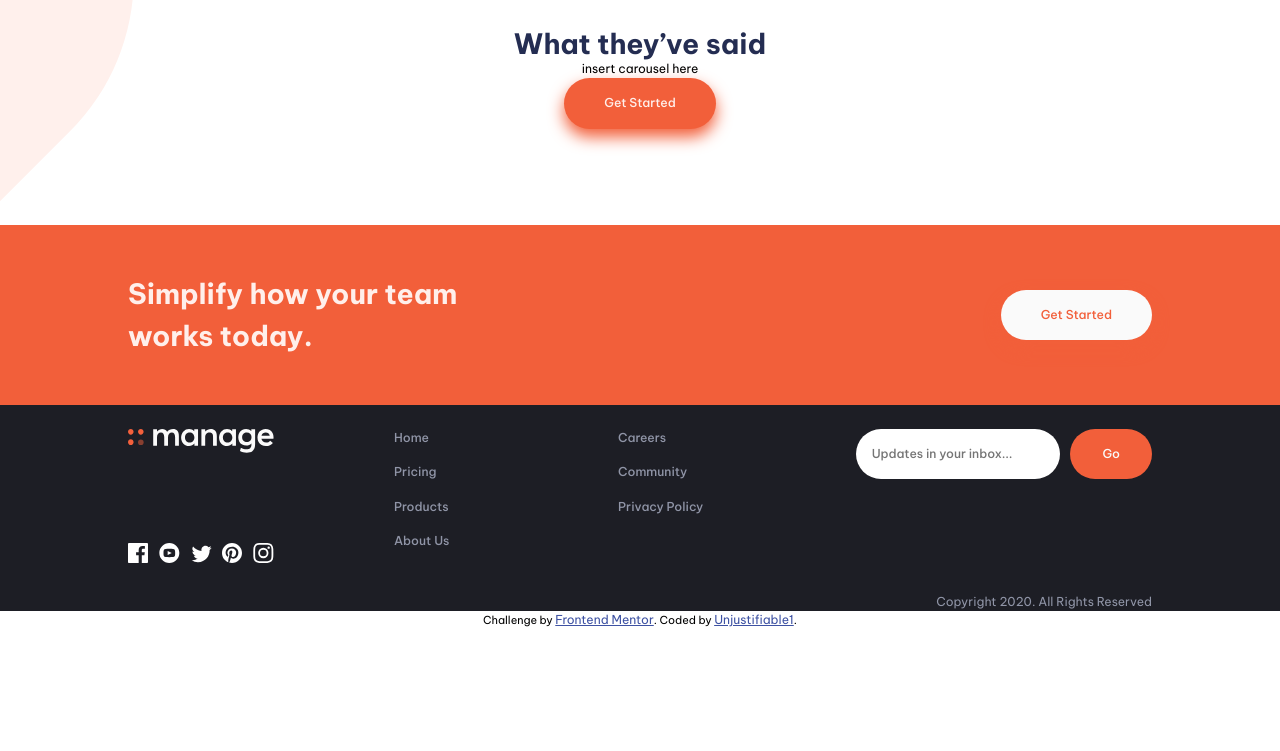
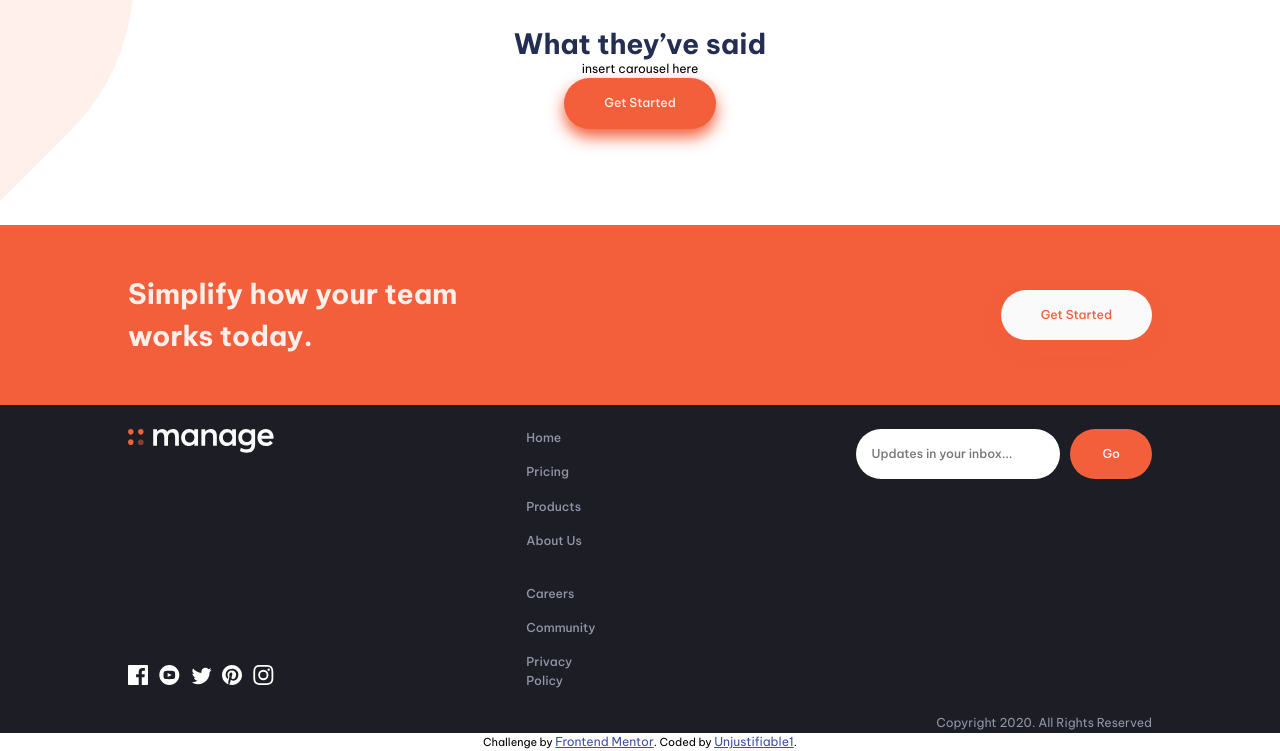
Before and after one commit to Unjustifiable1/manage-landing-page, a plain HTML site: page index.html in a window 1280 px wide. Shown: the part 1176-1927 px from the top of the page. Before the commit the page ends 1806 px from the top, so only its background shows below. Drawn offline with Linux system fonts and the light colour scheme.

Commit message:
style flex wrap test

```diff
--- a/style.css
+++ b/style.css
@@ -215,6 +215,7 @@ footer {
 .footer-container {
     padding: 24px 0;
     display: flex;
+    flex-wrap: wrap;
     justify-content: space-between;
 }
 
@@ -230,13 +231,13 @@ footer {
 }
 
 .footer-nav {
-    width: 350px;
+    max-width: 350px;
 }
 
 .footer-nav ul {
     list-style: none;
     width: 30%;
-    height: 140px;
+    min-height: 140px;
     display: flex;
     flex-flow: column wrap;
     gap: 16px;
@@ -244,7 +245,7 @@ footer {
 }
 
 .footer-nav li {
-    width: 8rem;
+    max-width: 8rem;
 }
 
 .footer-nav a {
```
